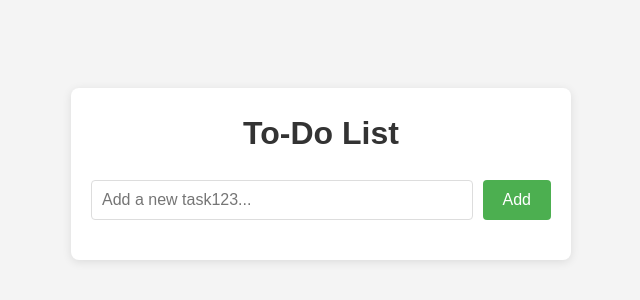
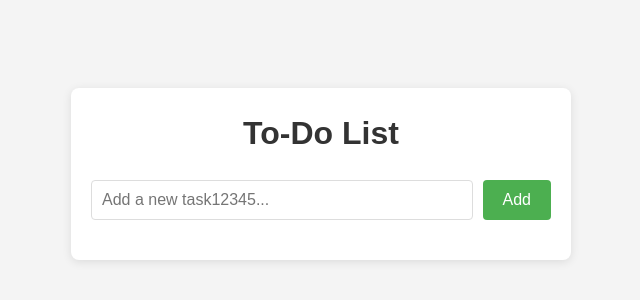
Before and after one commit to catalyst-git-test/slate_auto_deploy, a website built with Vite: page index.html in a window 1280 px wide. Shown: the part 226-526 px from the top of the page, 319-959 px from the left. Built offline with nearby package versions, Linux system fonts and the light colour scheme.

Commit message:
Second Commit

```diff
--- a/index.html
+++ b/index.html
@@ -10,7 +10,7 @@
     <div class="container">
         <h1>To-Do List</h1>
         <div class="todo-input">
-            <input type="text" id="taskInput" placeholder="Add a new task123...">
+            <input type="text" id="taskInput" placeholder="Add a new task12345...">
             <button onclick="addTask()">Add</button>
         </div>
         <ul id="taskList"></ul>
```
